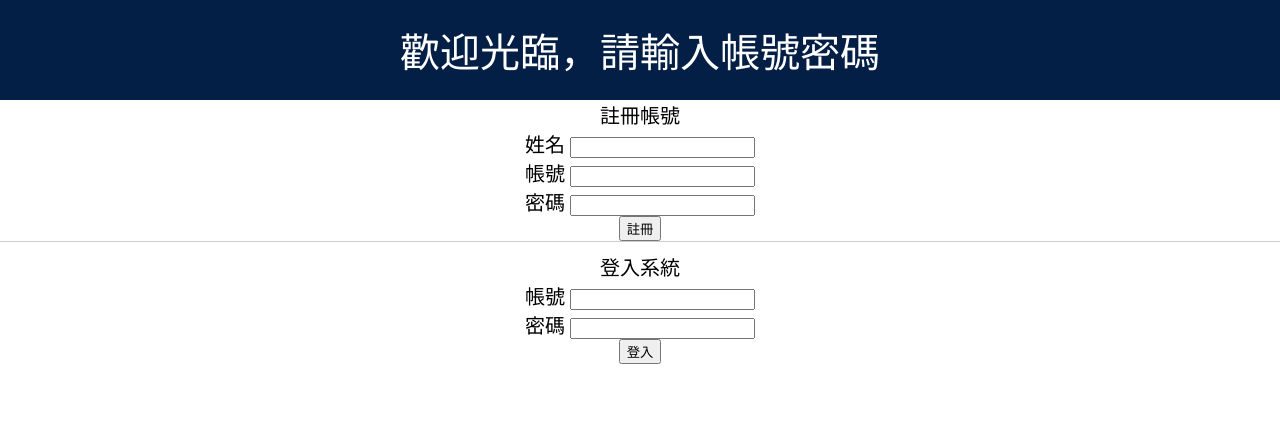
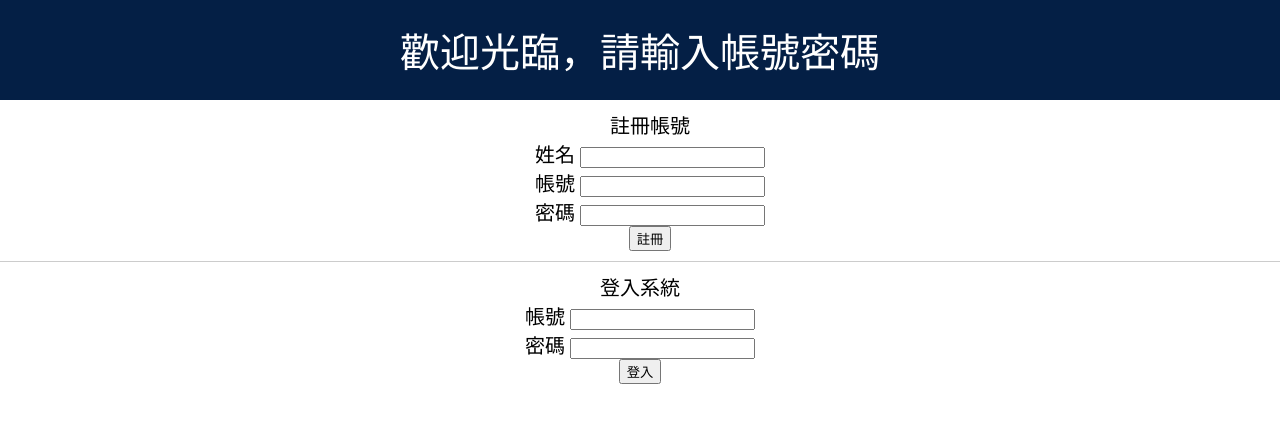
Before and after one commit to stevenlin-TW/WeHelp, a Flask app: page / in a window 1280 px wide. Shown: the top 423 px of the page. Run offline with Flask 2, Linux system fonts and the light colour scheme.

Commit message:
Nov 5 13:41 a bit modification

```diff
--- a/w7/static/style.css
+++ b/w7/static/style.css
@@ -23,6 +23,7 @@
     grid-column: 1 / 4;
     grid-row: 2;
     width: 100%;
+    padding: 10px;
 }
 
 .form1 div{
```
